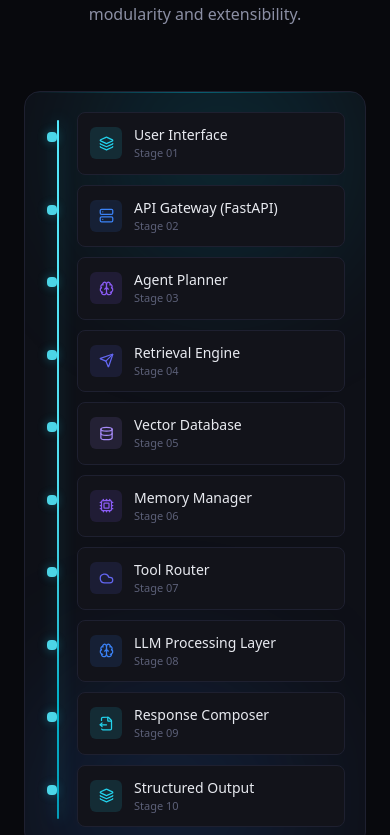
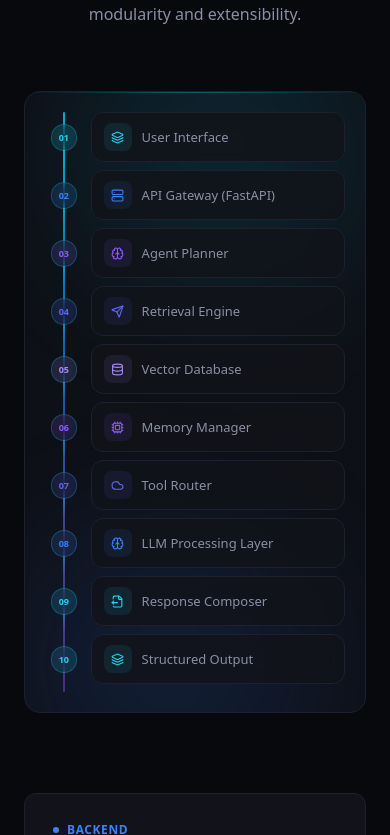
Before and after one commit to Dhruv1242004/CognitiveARC, a Next.js app: page / in a window 390 px wide. Shown: the part 1069-1904 px from the top of the page. Built offline with nearby package versions, Linux system fonts and the light colour scheme.

Commit message:
polish: redesign architecture mobile layout with compact timeline and numbered dots

```diff
--- a/src/components/Architecture.tsx
+++ b/src/components/Architecture.tsx
@@ -131,30 +131,52 @@ export default function Architecture() {
                             </div>
                         </div>
 
-                        {/* Mobile fallback */}
+                        {/* Mobile layout */}
                         <div className="relative md:hidden">
-                            <div className="absolute left-3 top-2 bottom-2 w-[2px] rounded-full bg-gradient-to-b from-cyan-300 via-cyan-300/95 to-cyan-400/70 shadow-[0_0_16px_rgba(34,211,238,0.45)]" />
-                            <div className="pl-8 flex flex-col gap-2.5">
+                            {/* Center glow line */}
+                            <div className="absolute left-[1.15rem] top-0 bottom-0 w-[2px] rounded-full bg-gradient-to-b from-cyan-400/80 via-blue-500/60 to-purple-500/40" />
+
+                            <div className="flex flex-col gap-0">
                                 {pipelineNodes.map((node, i) => {
                                     const Icon = node.icon;
+                                    const isLast = i === pipelineNodes.length - 1;
                                     return (
-                                        <div key={node.label} className="relative">
-                                            <div className="absolute -left-[1.85rem] top-5 w-2.5 h-2.5 rounded-sm bg-cyan-300/90 shadow-[0_0_10px_rgba(34,211,238,0.35)]" />
+                                        <div key={node.label} className="relative flex items-stretch">
+                                            {/* Timeline dot + connector */}
+                                            <div className="flex flex-col items-center shrink-0 w-[2.35rem]">
+                                                <div
+                                                    className="w-[1.65rem] h-[1.65rem] rounded-full flex items-center justify-center shrink-0 mt-3 border border-[rgba(34,211,238,0.25)] backdrop-blur-sm"
+                                                    style={{ background: `${node.color}22` }}
+                                                >
+                                                    <span
+                                                        className="text-[9px] font-bold leading-none"
+                                                        style={{ color: node.color }}
+                                                    >
+                                                        {String(i + 1).padStart(2, "0")}
+                                                    </span>
+                                                </div>
+                                                {!isLast && (
+                                                    <div className="flex-1 w-[2px] bg-gradient-to-b from-cyan-400/30 to-transparent min-h-[0.5rem]" />
+                                                )}
+                                            </div>
+
+                                            {/* Card */}
                                             <motion.div
-                                                whileHover={{
-                                                    borderColor: "rgba(56,223,255,0.36)",
-                                                    boxShadow: "0 0 0 1px rgba(34,211,238,0.14), 0 0 20px rgba(34,211,238,0.12)",
-                                                    backgroundColor: "rgba(14, 31, 43, 0.50)",
-                                                }}
-                                                className="flex items-center gap-3 py-3 px-3 rounded-lg border border-[var(--border-subtle)] bg-[var(--bg-card)] transition-colors"
+                                                initial={{ opacity: 0, x: -8 }}
+                                                whileInView={{ opacity: 1, x: 0 }}
+                                                viewport={{ once: true }}
+                                                transition={{ delay: i * 0.04, duration: 0.25 }}
+                                                className="flex-1 ml-2 mb-2 flex items-center gap-2.5 py-2.5 px-3 rounded-xl border border-[var(--border-subtle)] bg-[var(--bg-card)]/80 backdrop-blur-sm"
                                             >
-                                                <div className="w-8 h-8 rounded-md flex items-center justify-center" style={{ background: `${node.color}20` }}>
-                                                    <Icon size={15} style={{ color: node.color }} />
+                                                <div
+                                                    className="w-7 h-7 rounded-lg flex items-center justify-center shrink-0"
+                                                    style={{ background: `${node.color}18` }}
+                                                >
+                                                    <Icon size={13} style={{ color: node.color }} />
                                                 </div>
-                                                <div>
-                                                    <p className="text-sm text-[var(--text-primary)]">{node.label}</p>
-                                                    <p className="text-[11px] text-[var(--text-muted)]">Stage {String(i + 1).padStart(2, "0")}</p>
-                                                </div>
+                                                <p className="text-[13px] leading-tight font-medium text-[var(--text-secondary)]">
+                                                    {node.label}
+                                                </p>
                                             </motion.div>
                                         </div>
                                     );
```
